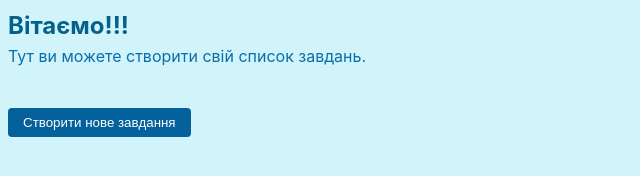
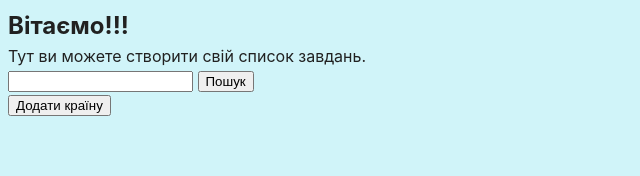
Before and after one commit to galynary/get-country, a website built with Parcel: page src/index.html in a window 1280 px wide. Shown: the whole page, without its empty margins (0-640 px from the left). Built offline with nearby package versions, Linux system fonts and the light colour scheme.

Commit message:
change html

```diff
--- a/src/index.html
+++ b/src/index.html
@@ -12,12 +12,16 @@
     />-->
   </head>
   <body>
-    <h2 class="task__title">Вітаємо!!!</h2>
+    <h2 class="country__title">Вітаємо!!!</h2>
 
-    <p class="task__text-text">Тут ви можете створити свій список завдань.</p>
-    <div class="task__container">
-      <ul class="task__list"></ul>
-      <button class="btn__task-create button">Створити нове завдання</button>
+    <p class="country__text">Тут ви можете створити свій список завдань.</p>
+    <div class="country__container">
+      <form action="submit" class="js-search">
+        <input type="text" />
+        <button class="">Пошук</button>
+      </form>
+      <button class="js-add">Додати країну</button>
+      <ul class="js__list"></ul>
     </div>
 
     <script type="module" src="./js/index.js"></script>
```
